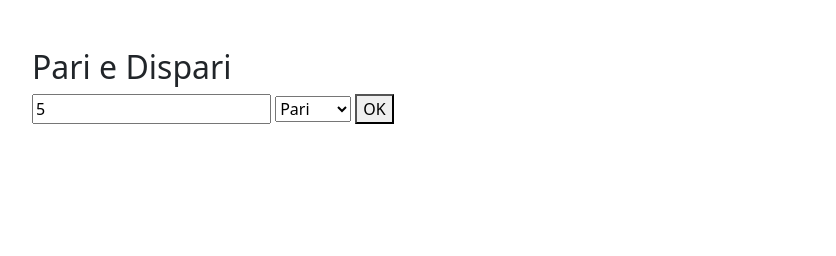
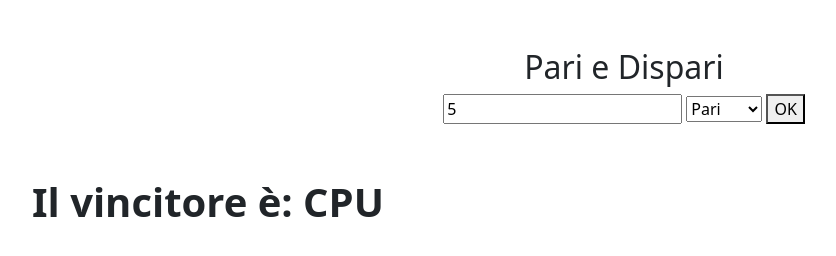
Before and after one commit to Giovanni-Damico98/js-paliedispari, a plain HTML site: page index.html in a window 1280 px wide. Both pictures are taken after typing "5" into the empty fields and a click on the button "OK". Shown: the whole page, without its empty margins (16-852 px from the left). Drawn offline with nearby package versions, Linux system fonts and the light colour scheme.

Commit message:
html + js progress, pariodispari completed

```diff
--- a/index.html
+++ b/index.html
@@ -20,7 +20,9 @@
   </head>
   <body class="m-5">
     <!-- Pari o Dispari -->
-    <section class="mb-5">
+    <section
+      class="mb-5 d-flex justify-content-center flex-column align-items-center"
+    >
       <h2>Pari e Dispari</h2>
       <form id="pariodispari-form">
         <input type="number" min="1" step="1" id="number" />
@@ -31,9 +33,10 @@
         <button type="submit">OK</button>
       </form>
     </section>
-    <div id="result"></div>
+    <div id="result" class="fs-1 fw-bold"></div>
     <!-- Palindroma -->
-    <!-- <section class="mb-5">
+    <!-- <section
+      class="mb-5 d-flex justify-content-center flex-column align-items-center"
       <h2>Palindroma</h2>
       <form id="palindroma-form">
         <input type="text" id="word" minlength="4" required />
--- a/js/pariodispari.js
+++ b/js/pariodispari.js
@@ -12,6 +12,9 @@ function getRandomNumber(min = 1, max = 100, isMaxIncluded = true) {
 
   if (isMaxIncluded) max++;
   return Math.floor(Math.random() * (max - min)) + min;
+}
+function isPari(number) {
+  return number % 2 === 0;
 }
 // Preparazione
 const form = document.getElementById("pariodispari-form");
@@ -28,7 +31,7 @@ form.addEventListener("submit", function (event) {
   const userNumb = parseInt(numberField.value);
   const userChoice = choiceField.value;
   // Validazione
-  if (isNaN(userNumb || userNumb > 5 || userNumb < 1)) {
+  if (isNaN(userNumb) || userNumb > 5 || userNumb < 1) {
     alert("Il numero deve essere compreso tra 1 e 5");
     return;
   }
@@ -39,4 +42,14 @@ form.addEventListener("submit", function (event) {
   }
 
   // Elaborazione
+  const sum = userNumb + cpuNumb;
+  console.log(sum);
+
+  //   Individuo la scelta corretta
+  const rightChoice = isPari(sum) ? "even" : "odd";
+  //   Controllo chi ha dato la risposta giusta
+  const vincitore = userChoice === rightChoice ? "Giocatore" : "CPU";
+
+  // Output
+  resultElement.innerText = `Il vincitore è: ${vincitore}`;
 });
```
Also changed, not shown: js/functions.js (+24 -0 lines).
